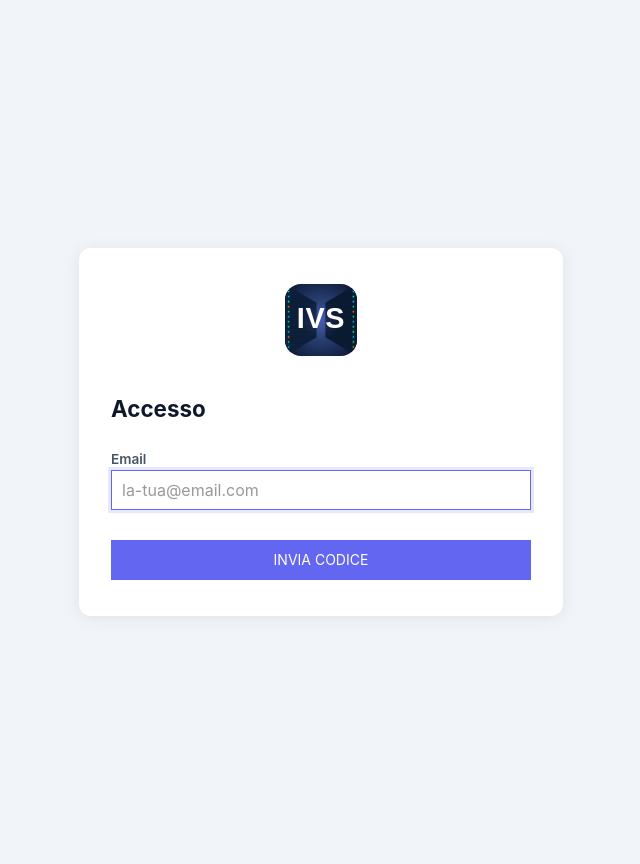
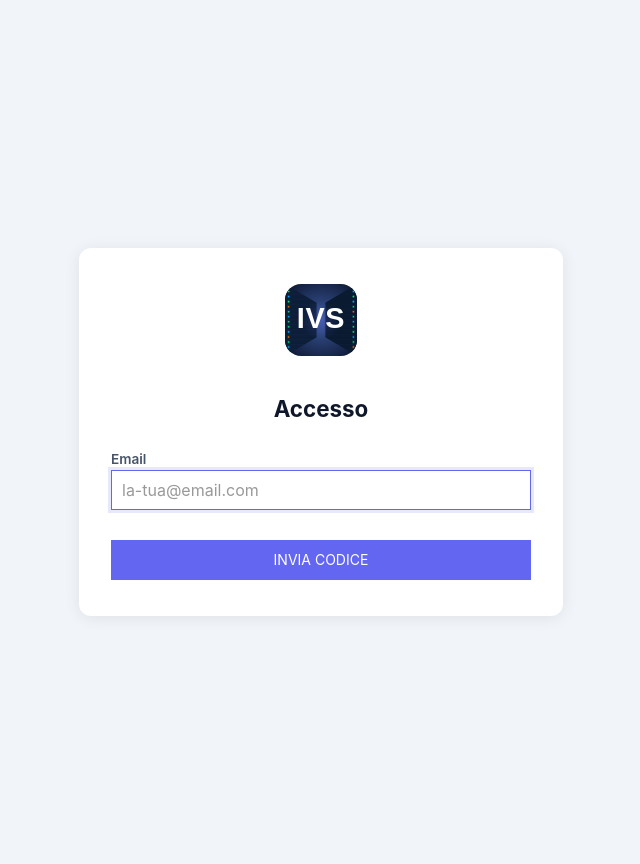
Before and after one commit to lucas1964/vcard-qrcode-generator, a PHP site: page /login.php in a window 1280 px wide. Shown: the whole page, without its empty margins (319-959 px from the left). Run offline with PHP 8.4, Linux system fonts and the light colour scheme; some libraries are stand-ins or nearby versions.

Commit message:
Center Accesso title on login page

```diff
--- a/web/login.php
+++ b/web/login.php
@@ -87,7 +87,7 @@ if ($_SERVER['REQUEST_METHOD'] === 'POST') {
     <div style="text-align:center;margin-bottom:1.5rem">
         <img src="/assets/logo.svg" alt="IVS" style="width:72px;height:72px;border-radius:16px">
     </div>
-    <h1>Accesso</h1>
+    <h1 style="text-align:center">Accesso</h1>
 
     <?php if ($error): ?>
         <div class="uk-alert-<?= str_contains($error, 'riceverai') ? 'primary' : 'danger' ?> uk-margin" uk-alert>
```
